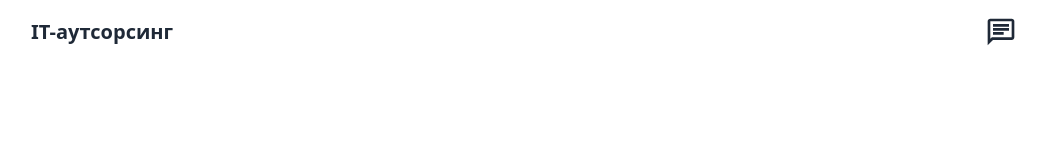
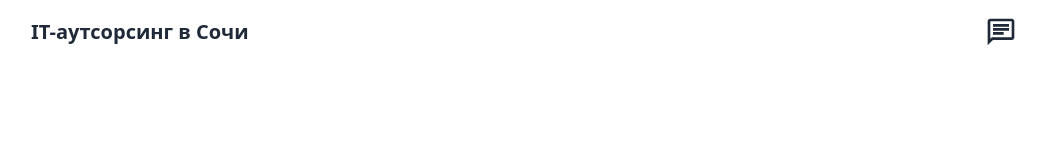
Before and after one commit to hel8er/outsource-sochi, a Nuxt app: page / in a window 1280 px wide. Shown: the top 160 px of the page, without its empty margins (122-1168 px from the left). Built offline with nearby package versions, Linux system fonts and the light colour scheme.

Commit message:
title fix

```diff
--- a/components/NavBar.vue
+++ b/components/NavBar.vue
@@ -2,7 +2,7 @@
     <div>
         <div class="navbar bg-base-100">
             <div class="flex-1">
-                <a class="btn btn-ghost normal-case text-xl">IT-аутсорсинг</a>
+                <a class="btn btn-ghost normal-case text-xl">IT-аутсорсинг в Сочи</a>
             </div>
             <div class="flex-none space-x-2">
                 <ContactsDropdown />
```
